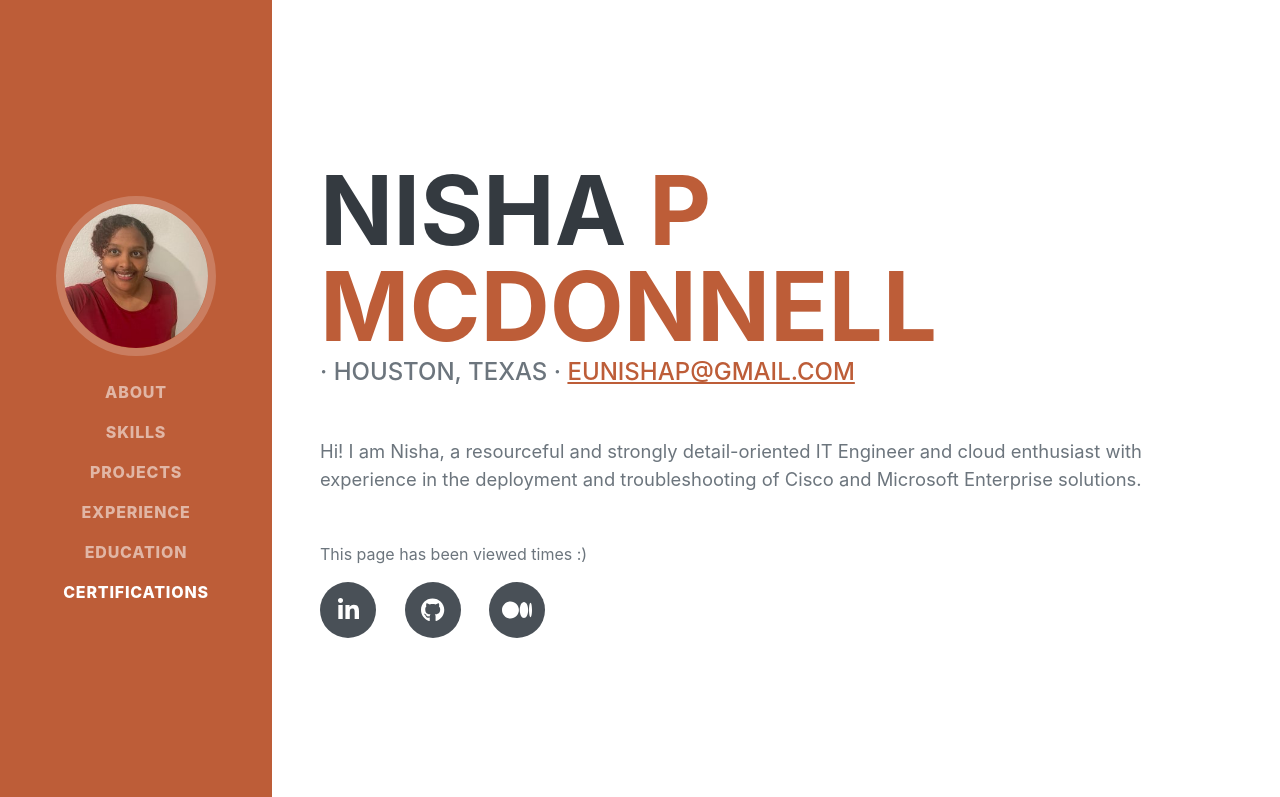
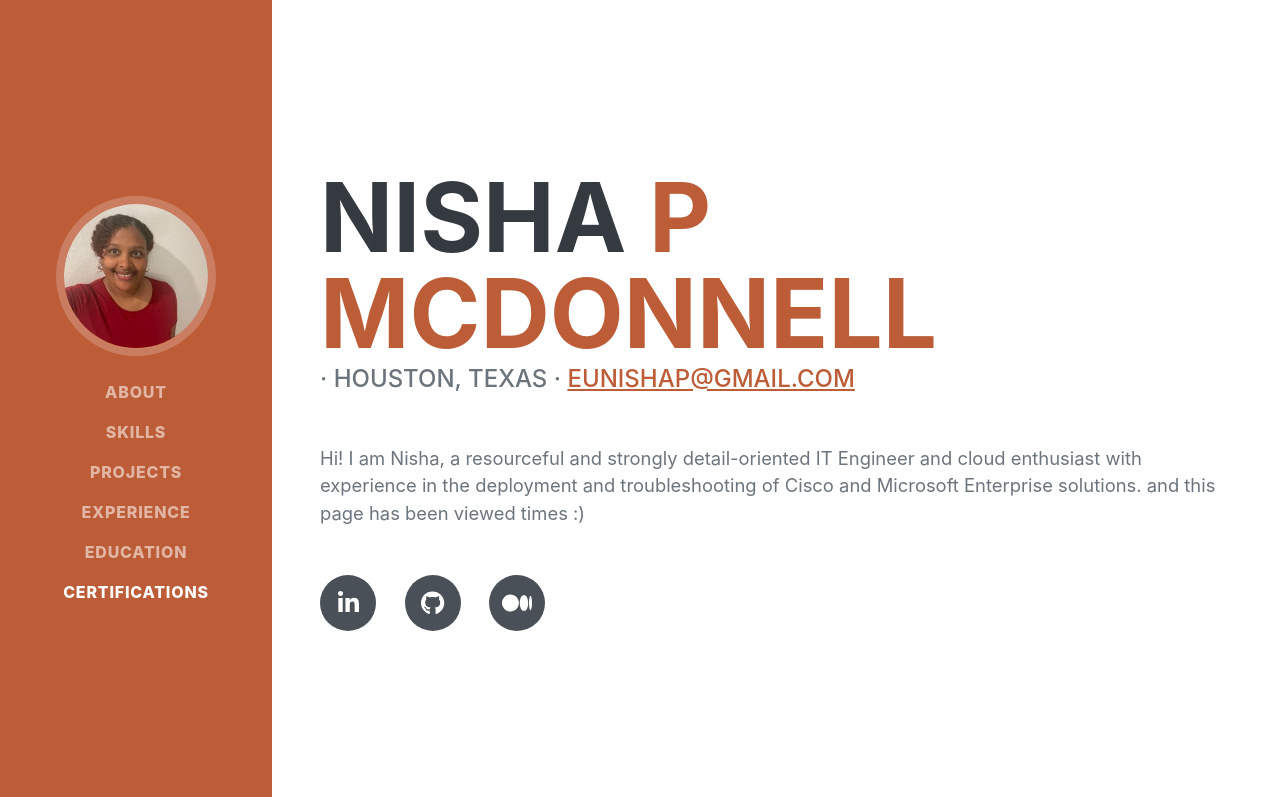
Before and after one commit to Nisha318/azure-resume, a plain HTML site: page frontend/index.html in a window 1280 px wide. Shown: the top 797 px of the page. Drawn offline with nearby package versions, Linux system fonts and the light colour scheme; a web font is replaced by a local one.

Commit message:
commit update to index.html

```diff
--- a/frontend/index.html
+++ b/frontend/index.html
@@ -48,8 +48,8 @@
                          · Houston, Texas ·
                         <a href="mailto:eunishap@gmail.com">eunishap@gmail.com</a>
                     </div>
-                    <p class="lead mb-5">Hi!  I am Nisha, a resourceful and strongly detail-oriented IT Engineer and cloud enthusiast with experience in the deployment and troubleshooting of Cisco and Microsoft Enterprise solutions.</p>
-                    <p> This page has been viewed <a id="counter"></a> times :)</p>
+                    <p class="lead mb-5">Hi!  I am Nisha, a resourceful and strongly detail-oriented IT Engineer and cloud enthusiast with experience in the deployment and troubleshooting of Cisco and Microsoft Enterprise solutions.
+                    and this page has been viewed <a id="counter"></a> times :) </p>
                     <div class="social-icons">
                         <a class="social-icon" href="https://www.linkedin.com/in/nishaprudhomme/"><i class="fab fa-linkedin-in"></i></a>
                         <a class="social-icon" href="https://github.com/Nisha318"><i class="fab fa-github"></i></a>
```
